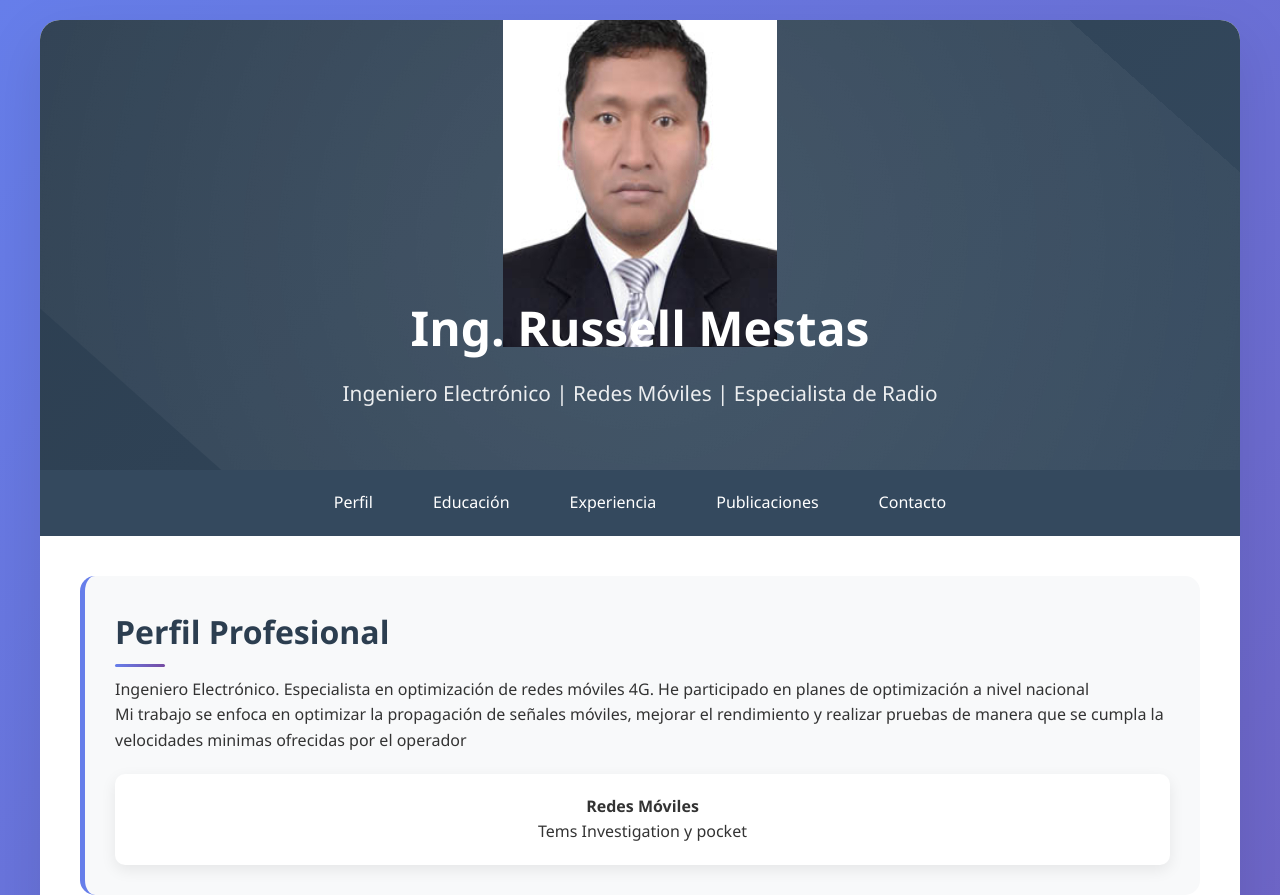
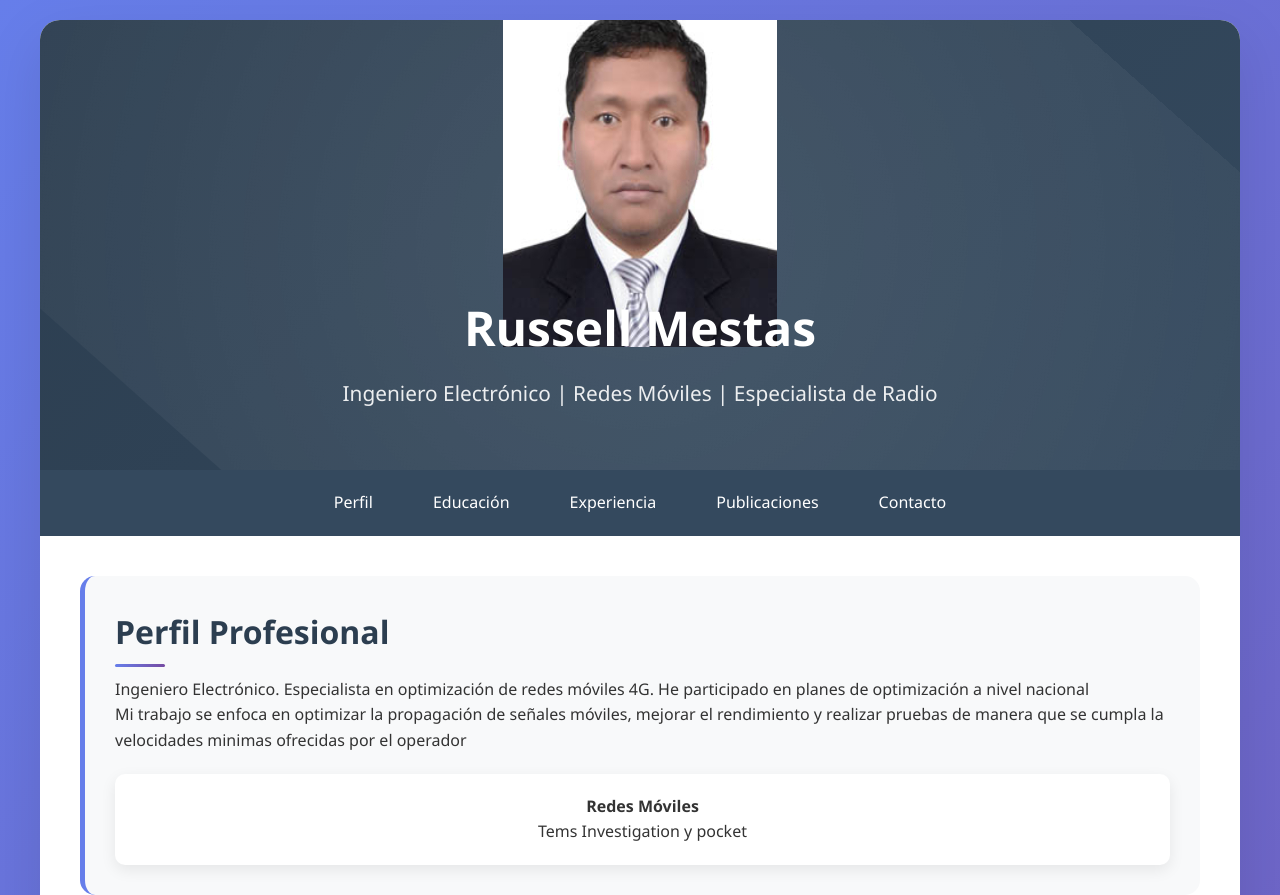
Before and after one commit to ArthurN1ght/arthurn1ght.github.io, a plain HTML site: page index.html in a window 1280 px wide. Shown: the top 895 px of the page. Drawn offline with Linux system fonts and the light colour scheme.

Commit message:
Update index.html

```diff
--- a/index.html
+++ b/index.html
@@ -296,7 +296,7 @@
             <div class="profile-img">
         <img src="foto (1) (1).jpg" >
     </div>
-            <h1>Ing. Russell Mestas</h1>
+            <h1>Russell Mestas</h1>
             <p class="subtitle">Ingeniero Electrónico | Redes Móviles | Especialista de Radio</p>
         </header>
 
```
